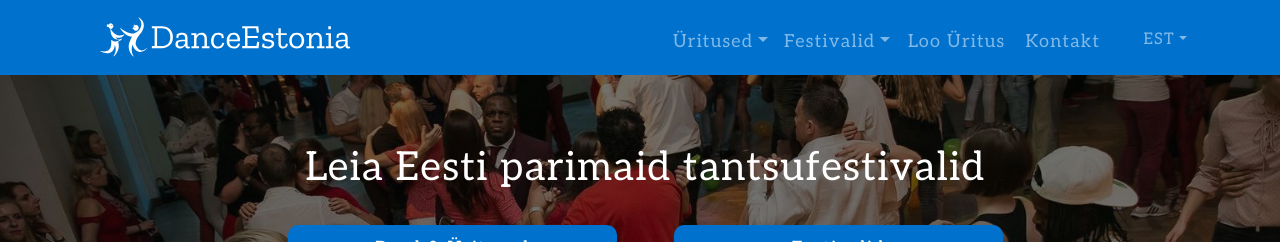
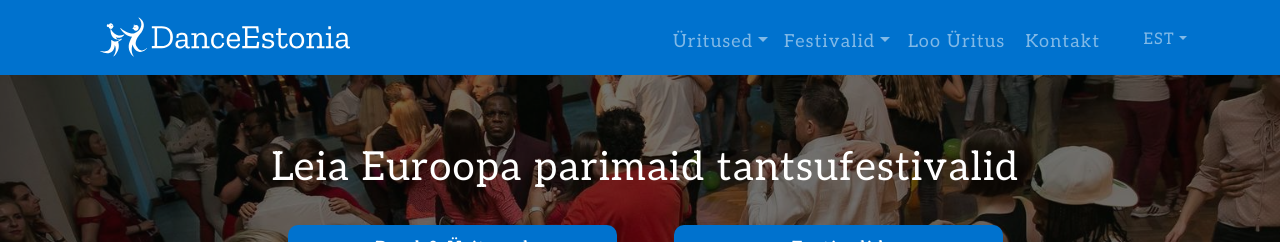
Before and after one commit to rrorrolfo/danceEstoniaClient, a React (Create React App) app in the folder client/: page /festivals in a window 1280 px wide. Shown: the top 242 px of the page. Built offline with nearby package versions, Linux system fonts and the light colour scheme; no server answers.

Commit message:
Fixed translations errors

```diff
--- a/client/src/translations/index.js
+++ b/client/src/translations/index.js
@@ -24,7 +24,7 @@ export const t__eng = {
   },
   jumbotron: {
     titleEvents: 'Find the best dancing events in Estonia',
-    titleFestivals: 'Find the best dancing festivals in Estonia'
+    titleFestivals: 'Find the best dancing festivals in Europe'
   },
   body: {
     upcoming: 'Upcoming',
@@ -115,7 +115,7 @@ export const t__est = {
   },
   jumbotron: {
     titleEvents: 'Leia Eesti parimaid tantsupidusid',
-    titleFestivals: 'Leia Eesti parimaid tantsufestivalid'
+    titleFestivals: 'Leia Euroopa parimaid tantsufestivalid'
   },
   body: {
     upcoming: 'Tulevased',
```
